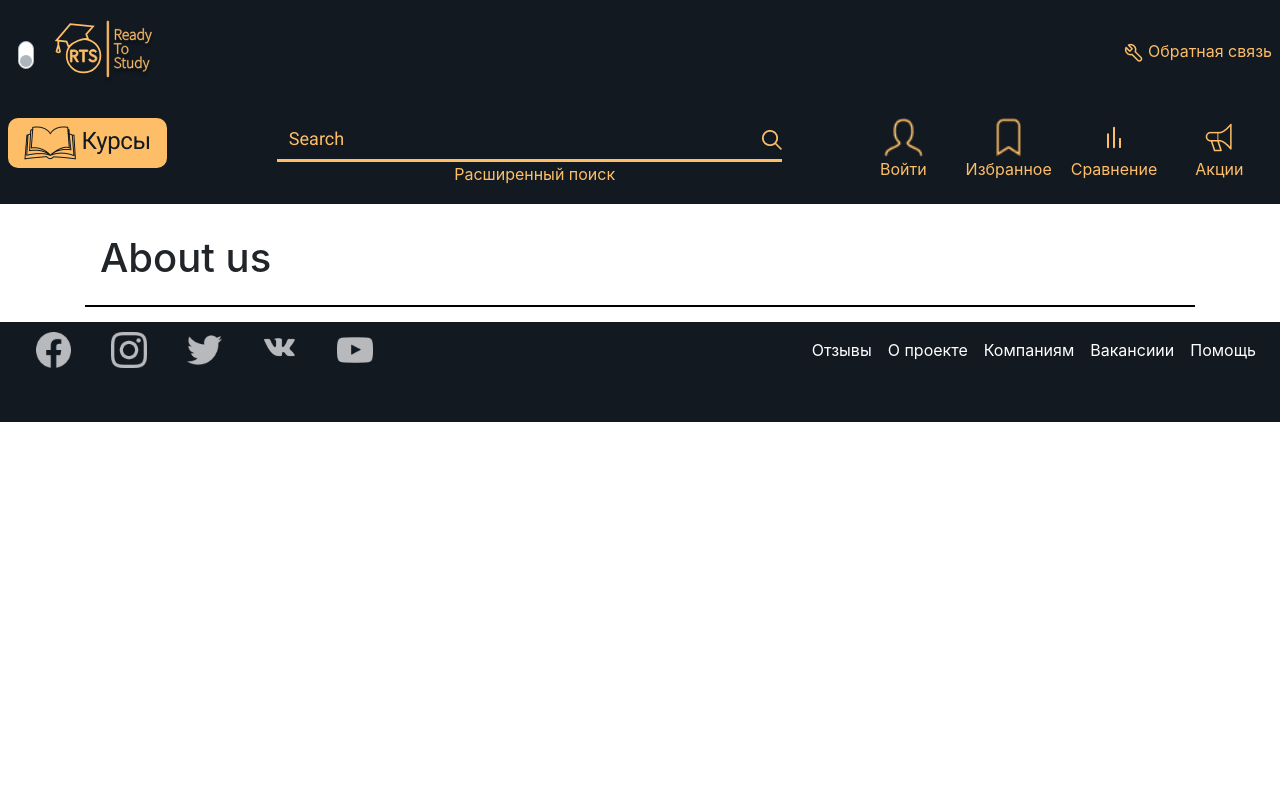
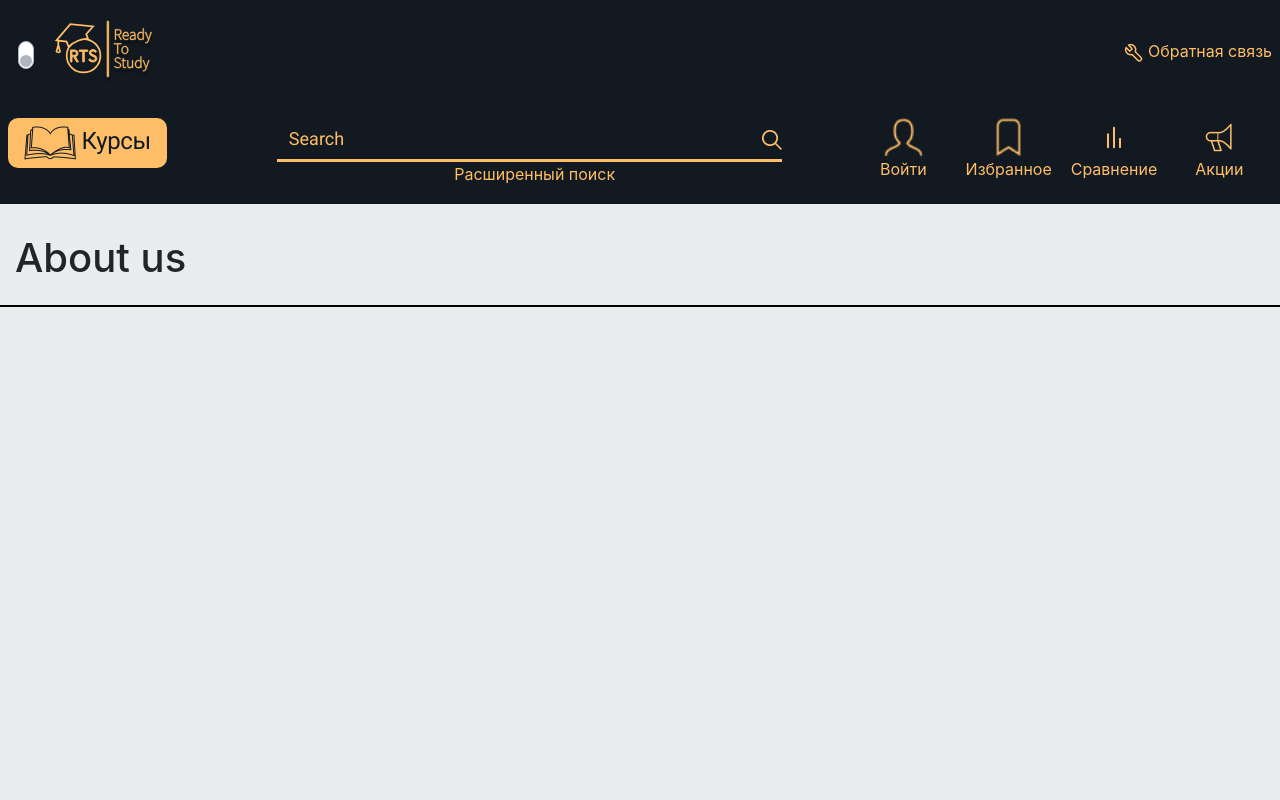
Before and after one commit to maksimchernev/e-edu-react, a React (Create React App) app in the folder frontend/: page /aboutUs in a window 1280 px wide. Shown: the top 800 px of the page. Built offline with nearby package versions, Linux system fonts and the light colour scheme.

Commit message:
minor visability fixes

```diff
--- a/frontend/src/pages/About.js
+++ b/frontend/src/pages/About.js
@@ -6,12 +6,12 @@ import {Row, Col, Container} from 'react-bootstrap';
 export const About = () => {
 
     return (
-      <Container>
+      <div className="mainpage-grid pb-5">
         <Row>
           <Col sm="12" className="title">
             <h1>About us</h1>
           </Col>
         </Row>
-      </Container>
+      </div>
     )
 }
--- a/frontend/src/pages/MyCourses.js
+++ b/frontend/src/pages/MyCourses.js
@@ -3,12 +3,12 @@ import {Row, Col, Container} from 'react-bootstrap';
 
 export const MyCourses = () => {
     return (
-      <Container>
+      <div className="mainpage-grid pb-5">
           <Row>
               <Col sm="12" className="title">
                   <h1>My courses</h1>
               </Col>
           </Row>
-      </Container>
+      </div>
     )
 }
--- a/frontend/src/pages/PartnersPage.js
+++ b/frontend/src/pages/PartnersPage.js
@@ -5,12 +5,12 @@ import {Row, Col, Container} from 'react-bootstrap';
 export const OurPartners = () => {
 
     return (
-        <Container>
+        <div className="mainpage-grid pb-5">
             <Row>
                 <Col sm="12" className="title">
                     <h1>Our partners</h1>
                 </Col>
             </Row>
-        </Container>
+        </div>
     )
 }
--- a/frontend/src/pages/Settings.js
+++ b/frontend/src/pages/Settings.js
@@ -34,8 +34,7 @@ useEffect(() => {
 
 
     return (
-        <div>
-
+        <div className="mainpage-grid pb-5">
           { !loading && user && <SettingsTab user= {user} />}
         </div>
     )
--- a/frontend/src/сss/mainpage.css
+++ b/frontend/src/сss/mainpage.css
@@ -5,6 +5,7 @@
 .mainpage-grid {
   /* position: absolute; */
   /* min-width: 100%; */
+  min-height: 100vh;
    max-height: 2476px;
   /* left: 0px; */
   /* top: 96px; */
```
Also changed, not shown: frontend/src/сss/settings.css (added).
